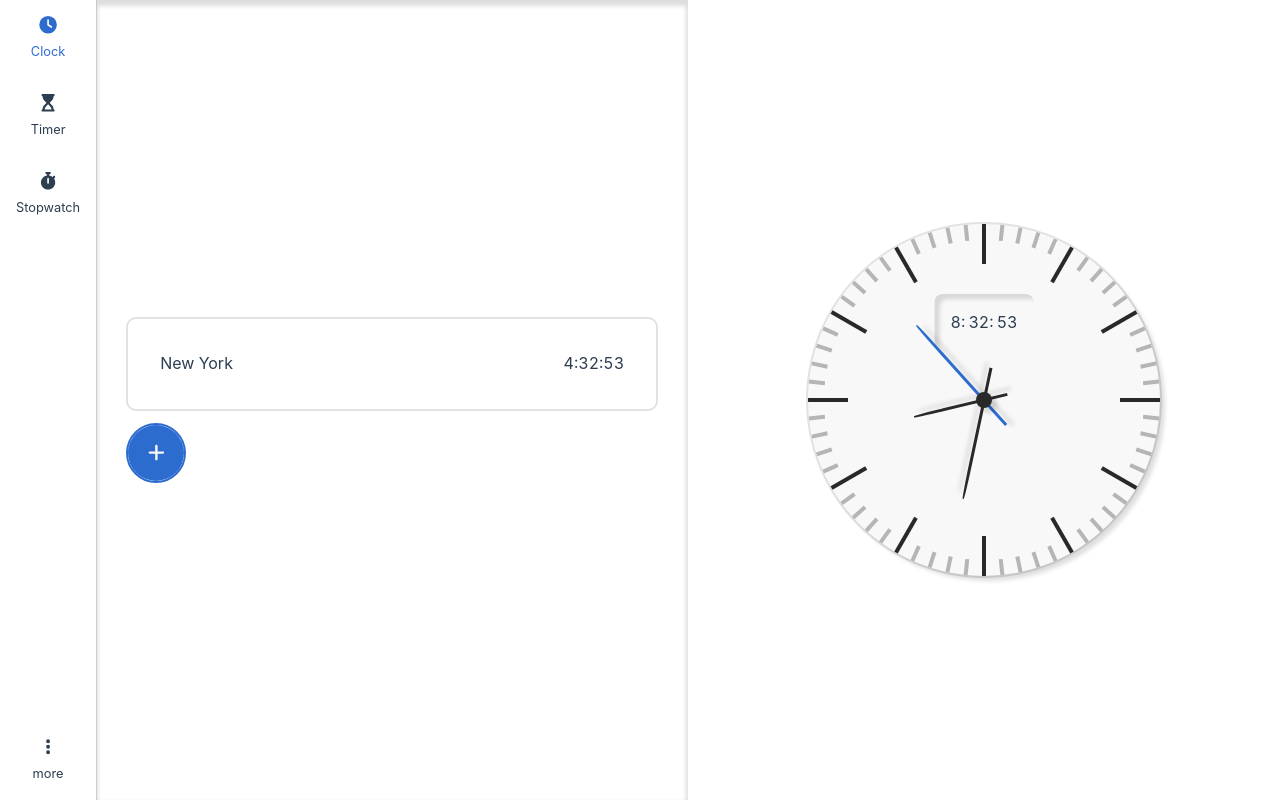
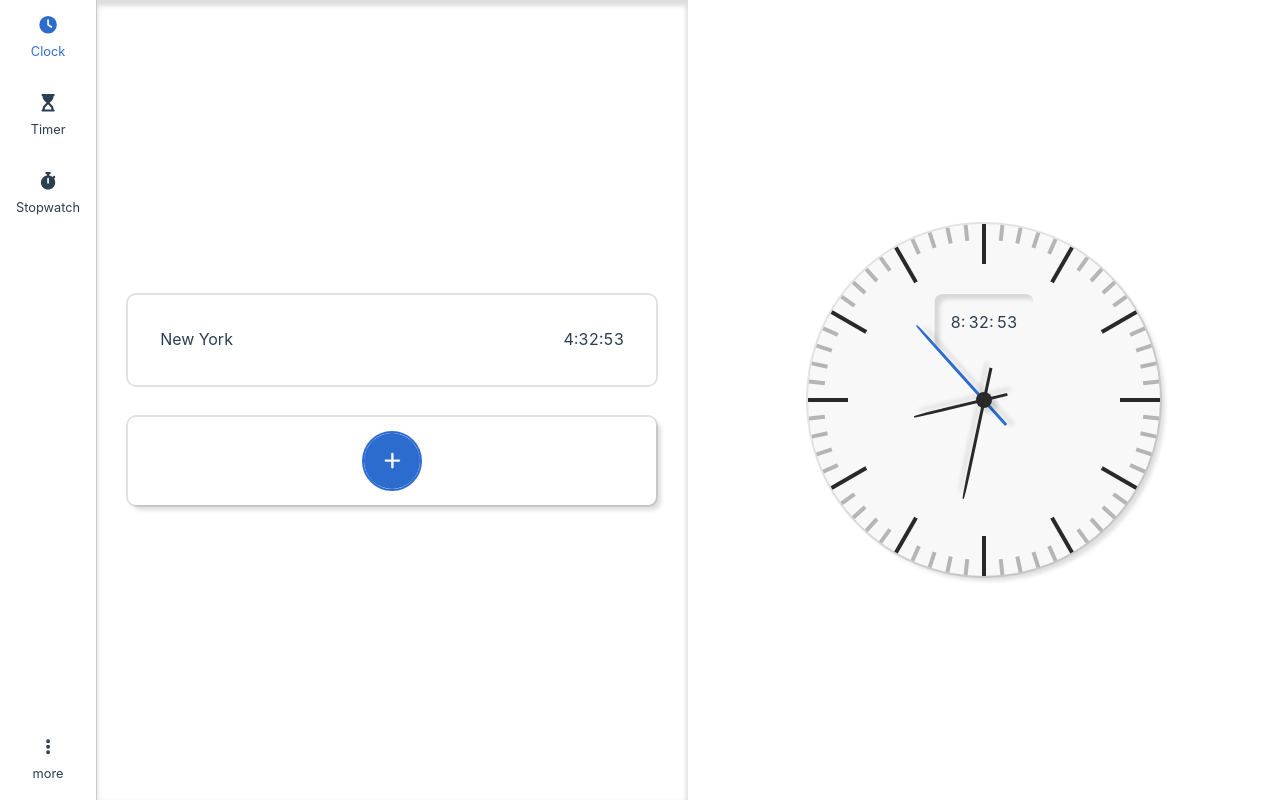
Before and after one commit to Klrfl/TellTime, a Vue app: page / in a window 1280 px wide. Built offline with nearby package versions, Linux system fonts and the light colour scheme.

Commit message:
make btn-container to add consistency

```diff
--- a/src/views/ClockView.vue
+++ b/src/views/ClockView.vue
@@ -7,6 +7,7 @@
     <ul class="list-container">
       <WorldClock v-for="zoneCode in timeZoneCodes" :zoneCode="zoneCode" />
 
+      <div class="btn-container">
         <li>
           <button
             class="btn btn-primary btn--circular"
@@ -15,6 +16,7 @@
             <font-awesome-icon :icon="['fas', 'plus']" />
           </button>
         </li>
+      </div>
     </ul>
 
     <dialog ref="worldClockDialog">
```
Lines whose indentation alone changed are shown as unchanged.
